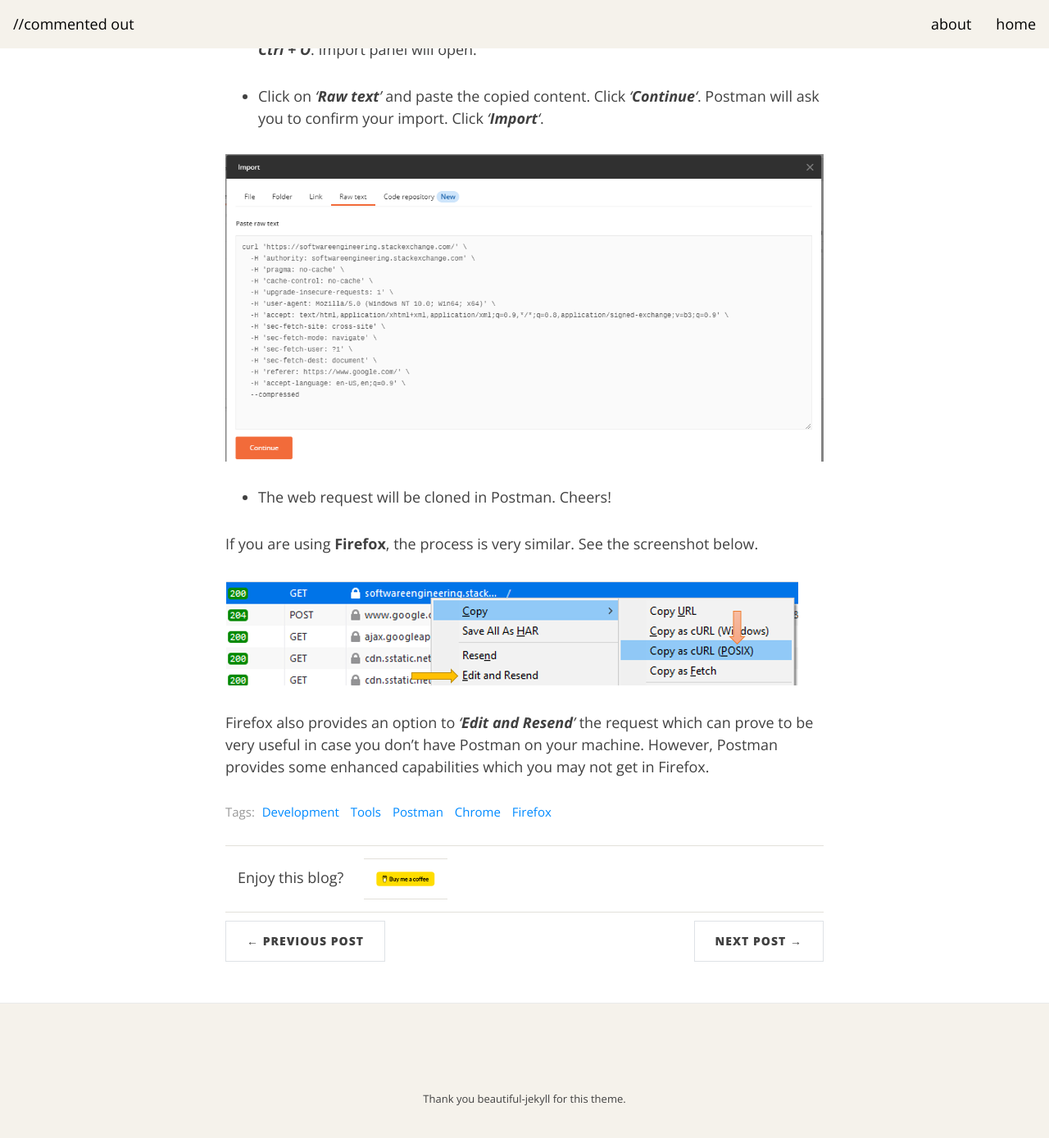
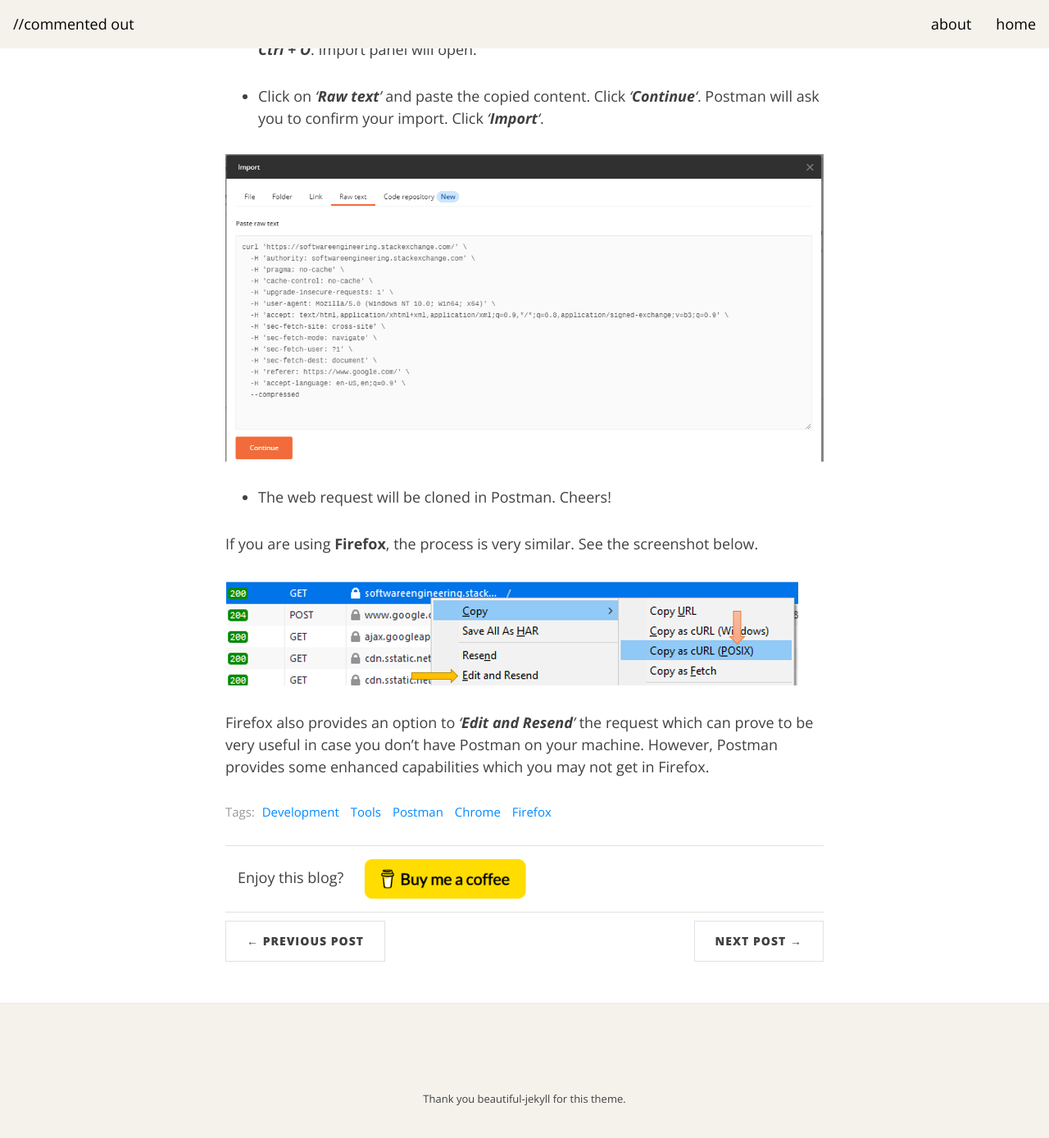
Before and after one commit to commentedout/commentedout.github.io, a Jekyll site: the page built from _posts/2020-08-02-copy-request-chrome-to-postman.md, in a window 1280 px wide and 1400 px high, scrolled down 982 px. Shown: the top 1388 px of the window at 82% size. Built offline with Jekyll 4.4.1, drawn with Linux system fonts in a browser that asks for light colours.

Commit message:
Fix class file

```diff
--- a/_layouts/post.html
+++ b/_layouts/post.html
@@ -50,7 +50,7 @@
         <div class="bmc">
           <span>Enjoy this blog?</span>
           <a href="https://www.buymeacoffee.com/commentedout">
-            <img class="bmc" src="https://raw.githubusercontent.com/commentedout/commentedout.github.io/master/assets/img/bmc.png" alt="Buy Me A Coffee">
+            <img class="bmc-img" src="https://raw.githubusercontent.com/commentedout/commentedout.github.io/master/assets/img/bmc.png" alt="Buy Me A Coffee">
           </a>
         </div>
 
--- a/assets/css/main.css
+++ b/assets/css/main.css
@@ -917,7 +917,7 @@
   padding: 15px;
 }
 
-.bmc img {
+.bmc-img {
   height: 50px;
   margin-left: 20px;
 }
```
